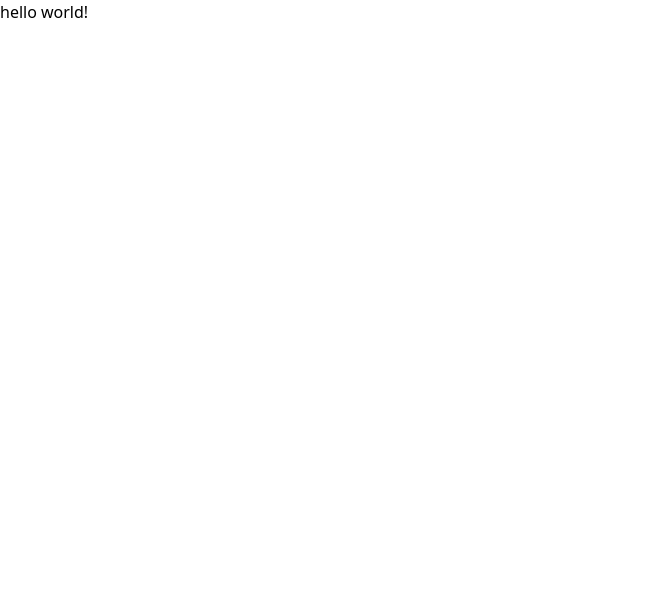
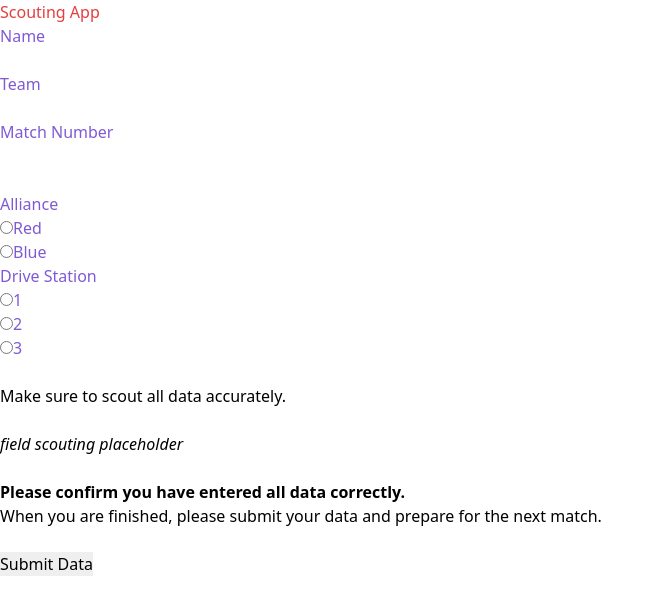
Before and after one commit to frc2852/infinite-recharge-scouting-app, a website built with webpack: page src/index.html in a window 1280 px wide. Shown: the whole page, without its empty margins (0-663 px from the left). Built offline with nearby package versions, Linux system fonts and the light colour scheme.

Commit message:
Finished practice assignment, added easter egg

```diff
--- a/src/index.html
+++ b/src/index.html
@@ -4,9 +4,37 @@
     <meta charset="UTF-8" />
     <meta name="viewport" content="width=device-width, initial-scale=1.0" />
     <meta http-equiv="X-UA-Compatible" content="ie=edge" />
+    <link rel="shortcut icon" type="image/jpg" href="images/joof.jpg"/>
     <title>2852 Scouting App</title>
   </head>
   <body>
-    <h1>hello world!</h1>
+    <h1 class="text-green-600 hover:text-red-600">Scouting App</h1>
+    <form class="text-purple-600">
+      Name<br>
+      <input type=text name="firstName"><br>
+      Team<br>
+      <input type=text name="team"><br>
+      Match Number<br>
+      <input type="number" name="matchNumber"><br>
+      <br>
+      <form>
+        Alliance<br>
+        <input type="radio" name="alliance" value="red" class="text-red-600">Red<br>
+        <input type="radio" name="alliance" value="blue" class="text-blue-600">Blue<br>
+        Drive Station<br>
+        <input type="radio" name="driveStation" value="1">1<br>
+        <input type="radio" name="driveStation" value="2">2<br>
+        <input type="radio" name="driveStation" value="3">3<br>
+      </form>
+    </form>
+    <br>
+    <h2>Make sure to scout all data accurately.</h2><br>
+    <p><i>field scouting placeholder</i></p><br>
+    <form>
+      <b>Please confirm you have entered all data correctly.</b><br>
+      When you are finished, please submit your data and prepare for the next match.<br>
+      <br>
+      <input type="button" id="Submit Data" name="Submit Data" value="Submit Data" action="/127.0.0.1:8080/">
+    </form>
   </body>
 </html>
```
Also changed, not shown: images/joof.jpg (added).
